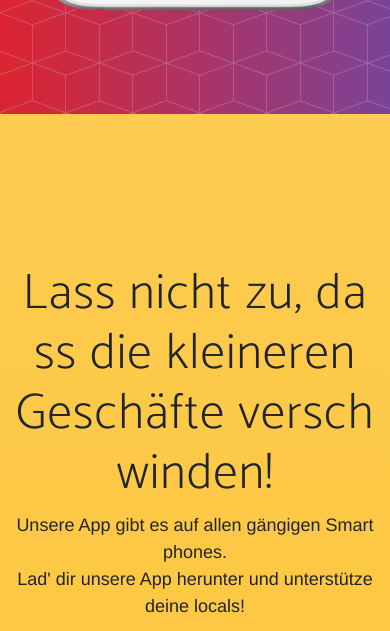
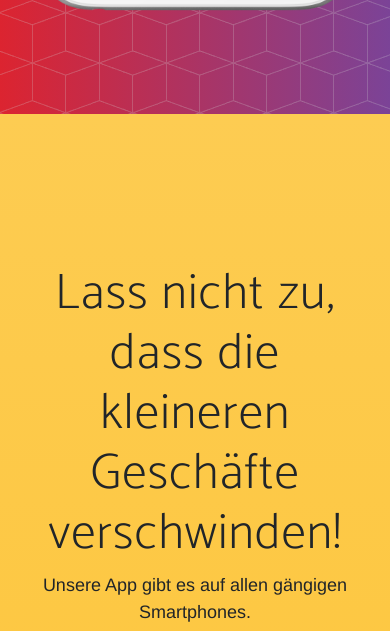
Before and after one commit to loqavi/loqavi.github.io, a plain HTML site: page index.html in a window 390 px wide. Shown: the part 1150-1781 px from the top of the page. Drawn offline with Linux system fonts and the light colour scheme; a web font is replaced by a local one.

Commit message:
Update Textflow for mobile View

```diff
--- a/css/new-age.css
+++ b/css/new-age.css
@@ -52,8 +52,7 @@ p {
 }
 
 section {
-  padding: 100px;
-  word-break: break-all;
+  padding: 100px 0;
 }
 
 section h2 {
@@ -280,6 +279,7 @@ section.features .feature-item i {
   margin-bottom: 15px;
   background: linear-gradient(to left, #7b4397, #dc2430);
   -webkit-background-clip: text;
+  background-clip: text;
   -webkit-text-fill-color: transparent;
 }
 
```
